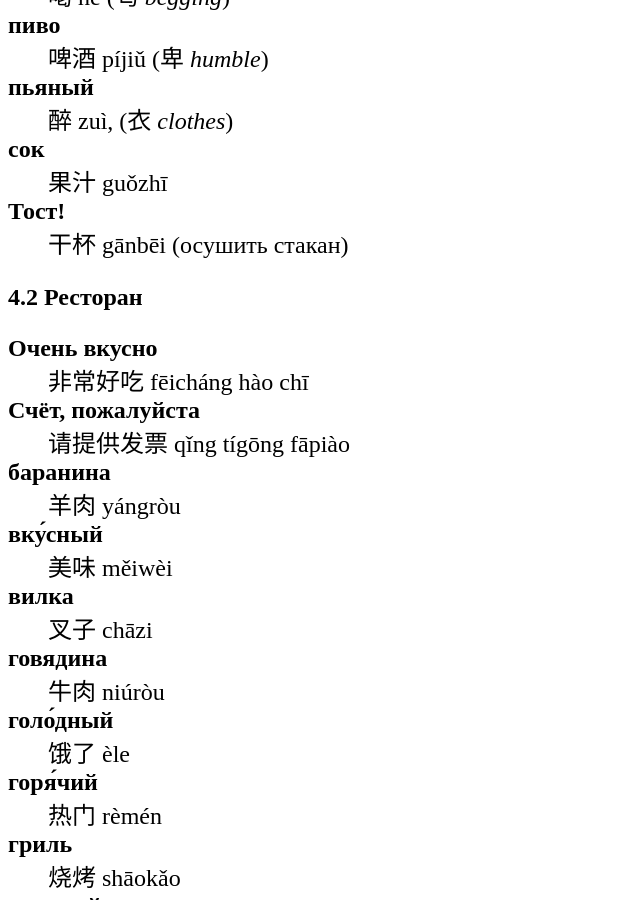
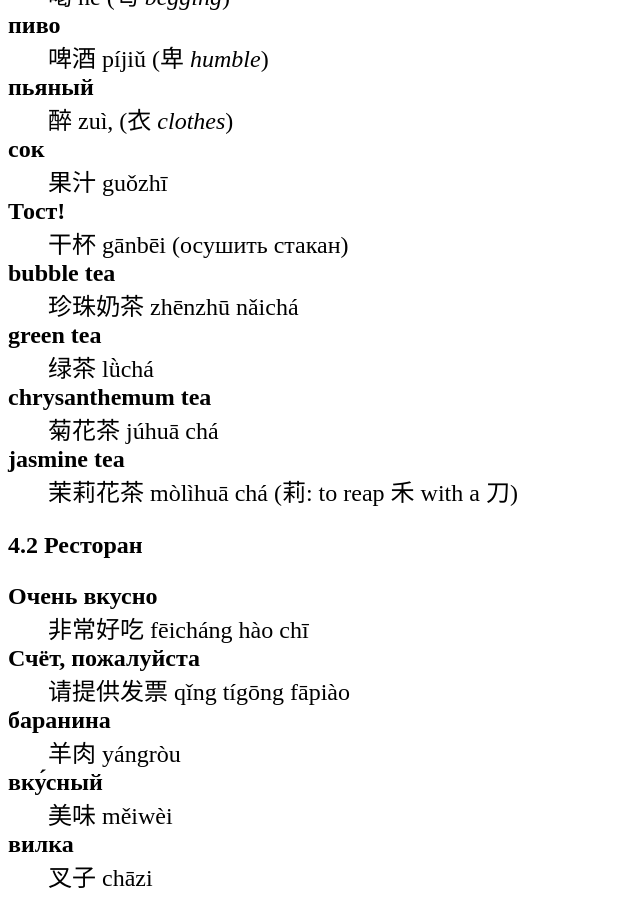
Before and after one commit to ssharoff/ssharoff.github.io, a Jekyll site: the page travel/chinese-phrasebook.html, which Jekyll copies as it is, in a window 1280 px wide and 900 px high, scrolled down 3044 px. Shown: the whole window, without its empty margins (0-640 px from the left). Built offline with Jekyll 4.4.1, drawn with Linux system fonts in a browser that asks for light colours; some of the changed text lies outside the part shown.

Commit message:
tea types

```diff
--- a/travel/chinese-phrasebook.html
+++ b/travel/chinese-phrasebook.html
@@ -3,7 +3,7 @@
 "http://www.w3.org/TR/xhtml1/DTD/xhtml1-strict.dtd">
 <html xmlns="http://www.w3.org/1999/xhtml" lang="en" xml:lang="en">
 <head>
-<!-- 2024-08-22 Thu 22:22 -->
+<!-- 2024-08-25 Sun 15:06 -->
 <meta http-equiv="Content-Type" content="text/html;charset=utf-8" />
 <meta name="viewport" content="width=device-width, initial-scale=1" />
 <title>Разговорник китайский</title>
@@ -219,8 +219,8 @@
 <body>
 <div id="content">
 <h1 class="title">Разговорник китайский</h1>
-<div id="outline-container-org40487cc" class="outline-2">
-<h2 id="org40487cc"><span class="section-number-2">1</span> Интерфейсы</h2>
+<div id="outline-container-orgbc11cbf" class="outline-2">
+<h2 id="orgbc11cbf"><span class="section-number-2">1</span> Интерфейсы</h2>
 <div class="outline-text-2" id="text-1">
 <dl class="org-dl">
 <dt>Account</dt><dd>账户 zhànghù, 用户名 yònghùmíng</dd>
@@ -234,8 +234,8 @@
 </dl>
 </div>
 </div>
-<div id="outline-container-org4469d7b" class="outline-2">
-<h2 id="org4469d7b"><span class="section-number-2">2</span> Коммуникация</h2>
+<div id="outline-container-org9e3347b" class="outline-2">
+<h2 id="org9e3347b"><span class="section-number-2">2</span> Коммуникация</h2>
 <div class="outline-text-2" id="text-2">
 <dl class="org-dl">
 <dt>до свида́ния</dt><dd>再见 zàijiàn</dd>
@@ -265,8 +265,8 @@
 </div>
 </div>
 
-<div id="outline-container-org103c9aa" class="outline-2">
-<h2 id="org103c9aa"><span class="section-number-2">3</span> Вопросы</h2>
+<div id="outline-container-org67f695c" class="outline-2">
+<h2 id="org67f695c"><span class="section-number-2">3</span> Вопросы</h2>
 <div class="outline-text-2" id="text-3">
 <dl class="org-dl">
 <dt>где?</dt><dd>在哪里？ zài nǎlǐ?</dd>
@@ -279,12 +279,12 @@
 </dl>
 </div>
 </div>
-<div id="outline-container-orgf34c30f" class="outline-2">
-<h2 id="orgf34c30f"><span class="section-number-2">4</span> Еда</h2>
+<div id="outline-container-org96ef058" class="outline-2">
+<h2 id="org96ef058"><span class="section-number-2">4</span> Еда</h2>
 <div class="outline-text-2" id="text-4">
 </div>
-<div id="outline-container-orgb6af8a9" class="outline-3">
-<h3 id="orgb6af8a9"><span class="section-number-3">4.1</span> Питьё</h3>
+<div id="outline-container-org56aab41" class="outline-3">
+<h3 id="org56aab41"><span class="section-number-3">4.1</span> Питьё</h3>
 <div class="outline-text-3" id="text-4-1">
 <dl class="org-dl">
 <dt>буты́лка</dt><dd>瓶子 píngzi: 并 side by side + 瓦 earthenware</dd>
@@ -296,12 +296,16 @@
 <dt>пьяный</dt><dd>醉 zuì, (衣 <i>clothes</i>)</dd>
 <dt>сок</dt><dd>果汁 guǒzhī</dd>
 <dt>Тост!</dt><dd>干杯 gānbēi (осушить стакан)</dd>
+<dt>bubble tea</dt><dd>珍珠奶茶 zhēnzhū nǎichá</dd>
+<dt>green tea</dt><dd>绿茶 lǜchá</dd>
+<dt>chrysanthemum tea</dt><dd>菊花茶 júhuā chá</dd>
+<dt>jasmine tea</dt><dd>茉莉花茶 mòlìhuā chá (莉: to reap 禾 with a 刀)</dd>
 </dl>
 </div>
 </div>
 
-<div id="outline-container-orgc3ecf1f" class="outline-3">
-<h3 id="orgc3ecf1f"><span class="section-number-3">4.2</span> Ресторан</h3>
+<div id="outline-container-org0670ad5" class="outline-3">
+<h3 id="org0670ad5"><span class="section-number-3">4.2</span> Ресторан</h3>
 <div class="outline-text-3" id="text-4-2">
 <dl class="org-dl">
 <dt>Очень вкусно</dt><dd>非常好吃   fēicháng hào chī</dd>
@@ -364,8 +368,8 @@
 </div>
 </div>
 
-<div id="outline-container-org69eae56" class="outline-3">
-<h3 id="org69eae56"><span class="section-number-3">4.3</span> Фрукты и овощи</h3>
+<div id="outline-container-org97488a2" class="outline-3">
+<h3 id="org97488a2"><span class="section-number-3">4.3</span> Фрукты и овощи</h3>
 <div class="outline-text-3" id="text-4-3">
 <dl class="org-dl">
 <dt>арбу́з</dt><dd>西瓜   xīguā</dd>
@@ -394,8 +398,8 @@
 </div>
 </div>
 
-<div id="outline-container-org1e88af3" class="outline-2">
-<h2 id="org1e88af3"><span class="section-number-2">5</span> Магазин</h2>
+<div id="outline-container-org8792e88" class="outline-2">
+<h2 id="org8792e88"><span class="section-number-2">5</span> Магазин</h2>
 <div class="outline-text-2" id="text-5">
 <dl class="org-dl">
 <dt>дешево</dt><dd>便宜     piányí</dd>
@@ -409,8 +413,8 @@
 </div>
 </div>
 
-<div id="outline-container-org17eaab8" class="outline-2">
-<h2 id="org17eaab8"><span class="section-number-2">6</span> Размер</h2>
+<div id="outline-container-org738b0f6" class="outline-2">
+<h2 id="org738b0f6"><span class="section-number-2">6</span> Размер</h2>
 <div class="outline-text-2" id="text-6">
 <dl class="org-dl">
 <dt>высо́кий</dt><dd></dd>
@@ -429,8 +433,8 @@
 </div>
 </div>
 
-<div id="outline-container-org418d1e8" class="outline-2">
-<h2 id="org418d1e8"><span class="section-number-2">7</span> Город</h2>
+<div id="outline-container-org44fbe09" class="outline-2">
+<h2 id="org44fbe09"><span class="section-number-2">7</span> Город</h2>
 <div class="outline-text-2" id="text-7">
 <dl class="org-dl">
 <dt>банкома́т</dt><dd>自动提款机 zìdòng tí kuǎn jī:</dd>
@@ -442,8 +446,8 @@
 </dl>
 </div>
 </div>
-<div id="outline-container-org62a8713" class="outline-2">
-<h2 id="org62a8713"><span class="section-number-2">8</span> Время</h2>
+<div id="outline-container-orge97adf1" class="outline-2">
+<h2 id="orge97adf1"><span class="section-number-2">8</span> Время</h2>
 <div class="outline-text-2" id="text-8">
 <dl class="org-dl">
 <dt>вечер</dt><dd></dd>
@@ -496,8 +500,8 @@
 </dl>
 </div>
 </div>
-<div id="outline-container-orgc46a41a" class="outline-2">
-<h2 id="orgc46a41a"><span class="section-number-2">9</span> Транспорт</h2>
+<div id="outline-container-org2483357" class="outline-2">
+<h2 id="org2483357"><span class="section-number-2">9</span> Транспорт</h2>
 <div class="outline-text-2" id="text-9">
 <dl class="org-dl">
 <dt>близко</dt><dd></dd>
@@ -535,8 +539,8 @@
 </div>
 </div>
 
-<div id="outline-container-org4a66c1d" class="outline-2">
-<h2 id="org4a66c1d"><span class="section-number-2">10</span> Погода</h2>
+<div id="outline-container-orgb1b19a8" class="outline-2">
+<h2 id="orgb1b19a8"><span class="section-number-2">10</span> Погода</h2>
 <div class="outline-text-2" id="text-10">
 <dl class="org-dl">
 <dt>бу́ря</dt><dd></dd>
@@ -594,8 +598,8 @@
 </div>
 </div>
 
-<div id="outline-container-orgb9b1217" class="outline-2">
-<h2 id="orgb9b1217"><span class="section-number-2">11</span> Associations</h2>
+<div id="outline-container-org70346d2" class="outline-2">
+<h2 id="org70346d2"><span class="section-number-2">11</span> Associations</h2>
 <div class="outline-text-2" id="text-11">
 <dl class="org-dl">
 <dt>⺌</dt><dd>little</dd>
@@ -646,12 +650,13 @@
 <dt>青</dt><dd>growing + flesh &rarr; blue-green</dd>
 <dt>页</dt><dd>a page</dd>
 <dt>𠫓</dt><dd>give birth</dd>
+<dt>朱</dt><dd>vermilion</dd>
 </dl>
 </div>
 </div>
 </div>
 <div id="postamble" class="status">
-<p class="date">Created: 2024-08-22 Thu 22:22</p>
+<p class="date">Created: 2024-08-25 Sun 15:06</p>
 <p class="validation"><a href="https://validator.w3.org/check?uri=referer">Validate</a></p>
 </div>
 </body>
--- a/travel/chinese-phrasebook.org
+++ b/travel/chinese-phrasebook.org
@@ -73,6 +73,10 @@
  + пьяный :: 醉 zuì, (衣 /clothes/)
  + сок ::  果汁 guǒzhī
  + Тост! :: 干杯 gānbēi (осушить стакан)
+ + bubble tea :: 珍珠奶茶 zhēnzhū nǎichá
+ + green tea :: 绿茶 lǜchá
+ + chrysanthemum tea :: 菊花茶 júhuā chá
+ + jasmine tea :: 茉莉花茶 mòlìhuā chá (莉: to reap 禾 with a 刀)
 
 ** Ресторан
  + Очень вкусно :: 非常好吃   fēicháng hào chī
```
Also changed, not shown: other parts of travel/chinese-phrasebook.org (+1 -0 lines).
